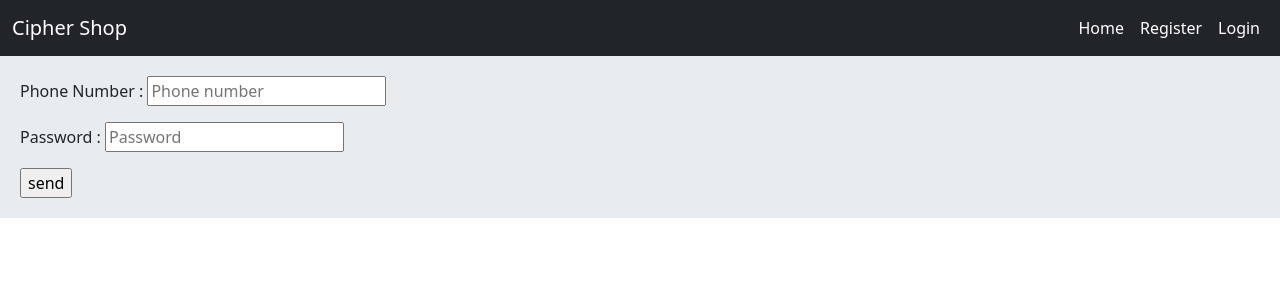
After one commit to elicipher/Online-shop, a Django app: page /account/login/ in a window 1280 px wide. The commit adds this page. Shown: the top 300 px of the page. Run offline with Django 5.2, Linux system fonts and the light colour scheme.

Commit message:
login functionality

```diff
--- a/account/forms.py
+++ b/account/forms.py
@@ -33,6 +33,7 @@ class UserChangeForm(forms.ModelForm):
         fields = ['email','phone_number','full_name' , 'password','last_login']
 
 class UserRegistrationForm(forms.Form):
+
     email = forms.EmailField(required=False,widget=forms.EmailInput(attrs={ "placeholder": "email"}),label='email',max_length=255)
     phone_number = forms.CharField(required=False,widget=forms.TextInput(attrs={ "placeholder": "Phone number"}),max_length=11)
     full_name = forms.CharField(required=False,widget=forms.TextInput(attrs={ "placeholder": "Full name"}) ,max_length=150)
@@ -57,3 +58,21 @@ class UserRegistrationForm(forms.Form):
 class VerfyCodeForm(forms.Form):
 
     code = forms.IntegerField(label='Verify code', min_value=1000, max_value=9999)
+
+
+class LoginForm(forms.Form):
+
+    phone_number = forms.CharField(required=False,widget=forms.TextInput(attrs={ "placeholder": "Phone number"}),max_length=11)
+    password = forms.CharField(required=False,widget=forms.PasswordInput(attrs={ "placeholder": "Password"}) )
+
+    def clean(self):
+        phone_number = self.cleaned_data['phone_number']
+
+        if  not User.objects.filter(phone_number =phone_number).exists():
+            self.add_error('phone_number',"This Number is not exists ")
+        if not phone_number :
+            self.add_error('phone_number',"Plaese fill the form")
+
+
+
+        return super().clean()
--- a/account/models.py
+++ b/account/models.py
@@ -39,5 +39,5 @@ class OtpCode(models.Model):
     def __str__(self):
         return f'{self.phone_number} - {self.code}'
 
-    def is_expired(self):
-        return timezone.now() > self.created + timedelta(minutes=1) #بررسی کد منقضی شده یا نه
+    def check_and_delete_if_expired(self):
+        return timezone.now() > self.created + timedelta(minutes=2)
--- /dev/null
+++ b/account/templates/account/login_page.html
@@ -0,0 +1,20 @@
+{% extends 'base.html' %}
+
+{% block content %}
+<form action="" method="post" novalidate>
+    {% csrf_token %}
+
+
+    <div class="form-group mb-3">
+        <label for="id_full_name">Phone Number :</label>
+        {{ form.phone_number }}
+        <small class="text-danger">{{ form.phone_number.errors }}</small>
+    </div>
+    <div class="form-group mb-3">
+        <label for="id_full_name">Password :</label>
+        {{ form.password }}
+        <small class="text-danger">{{ form.password.errors }}</small>
+    </div>
+   <input type="submit" value="send">
+</form>
+{% endblock %}
--- a/account/urls.py
+++ b/account/urls.py
@@ -5,4 +5,6 @@ app_name = 'account'
 urlpatterns = [
     path('register/',views.UserRegisterView.as_view(), name='user_register'),
     path('verfy/',views.VerfyCodeView.as_view(), name='verfy_code'),
+    path('login/',views.LoginView.as_view(), name='user_login'),
+    path('logout/',views.LogoutView.as_view(), name='user_logout'),
 ]
--- a/account/views.py
+++ b/account/views.py
@@ -1,11 +1,14 @@
 from django.shortcuts import render , redirect
 from django.views import View
-from .forms import UserRegistrationForm , VerfyCodeForm
+from .forms import UserRegistrationForm , VerfyCodeForm , LoginForm
 from django.contrib import messages
 import random
 from utils import send_otp_code
 from .models import OtpCode , User
-from datetime import timedelta, datetime, timezone
+from django.contrib.auth import login ,authenticate , logout
+from django.contrib.auth.mixins import LoginRequiredMixin
+
+
 # Create your views here.
 
 class UserRegisterView(View):
@@ -24,10 +27,9 @@ class UserRegisterView(View):
     def post(self , request):
         form = self.form_class(request.POST)
         if form.is_valid():
-            print("information code :", form.cleaned_data)
             random_code = random.randint(1000 , 9999)
-            send_otp_code(form.cleaned_data['phone_number'],random_code)
-            print("RANDOM CODE", random_code)
+            send_otp_code("عضویت",form.cleaned_data['phone_number'],random_code)
+            OtpCode.objects.filter(phone_number = form.cleaned_data['phone_number']).delete()
             OtpCode.objects.create(phone_number =form.cleaned_data['phone_number'] , code =random_code)
             request.session['user_registration_info'] = {
                 'phone_number': form.cleaned_data['phone_number'],
@@ -35,6 +37,7 @@ class UserRegisterView(View):
                 'full_name': form.cleaned_data['full_name'],
                 'password': form.cleaned_data['password'],
             }
+            request.session['purpose'] = 'register'
 
             messages.success(request , 'we send you a code','success')
             return redirect('account:verfy_code')
@@ -42,46 +45,107 @@ class UserRegisterView(View):
             return render(request , self.template_name, {'form':form})
 
 
+class LoginView(View):
+    def setup(self, request, *args, **kwargs):
+        self.next = request.GET.get('next')
+        return super().setup(request, *args, **kwargs)
+
+    def dispatch(self, request, *args, **kwargs):
+        if  request.user.is_authenticated :
+            return redirect('home:home')
+        return super().dispatch(request, *args, **kwargs)
+
+    form_class = LoginForm
+    template_name = 'account/login_page.html'
+
+    def get(self , request):
+        form = self.form_class()
+        return render(request , self.template_name , {'form': form})
+
+    def post(self , request):
+        form = self.form_class(request.POST)
+
+        if form.is_valid():
+            user = authenticate(request , phone_number = form.cleaned_data["phone_number"] , password = form.cleaned_data["password"])
+            if user :
+                request.session['user_registration_info']={
+                    'phone_number': form.cleaned_data['phone_number'],
+                    'password':form.cleaned_data['password']
+                }
+                request.session['purpose'] = 'login'
+                random_code = random.randint(1000 , 9999)
+                send_otp_code("ورود",form.cleaned_data['phone_number'],random_code)
+                OtpCode.objects.filter(phone_number = form.cleaned_data['phone_number']).delete()
+                OtpCode.objects.create(phone_number = form.cleaned_data['phone_number'] ,code = random_code)
+                messages.success(request , 'we send you a code','success')
+                return redirect('account:verfy_code')
+            else :
+                messages.error(request , "Password or number phone is wrong" , 'danger')
+                return render(request , self.template_name , {'form': form})
+
+        return render(request , self.template_name , {'form': form})
+
+class LogoutView(LoginRequiredMixin, View):
+
+       def get(self,request):
+        logout(request)
+        messages.success(request , "You logout successfuly " , "success")
+        return redirect('home:home')
+
+
+class VerfyCodeView(View):
+    form_class = VerfyCodeForm
+
+    def get(self, request):
+        form = self.form_class()
+        return render(request, 'account/verfy_code.html', {'form': form})
+
+    def post(self, request):
+        form = self.form_class(request.POST)
+        user_session = request.session.get('user_registration_info')
+        purpose = request.session.get('purpose')  # 'register' یا 'login'
+
+
+        phone_number = user_session.get('phone_number')
+
+        try:
+            code_instance = OtpCode.objects.get(phone_number=phone_number)
+        except OtpCode.DoesNotExist:
+            messages.error(request, 'No code found. Try again.', 'danger')
+            return redirect("account:verfy_code")
 
 
 
-class VerfyCodeView(View):
+        if code_instance.check_and_delete_if_expired():
+            code_instance.delete()
+            messages.error(request, 'The code has expired. Try again.', 'danger')
 
-    form_class = VerfyCodeForm
-    def get(self , request):
-        form = self.form_class()
-        return render(request , 'account/verfy_code.html',{'form':form})
-
-    def post(self , request):
-
-        user_session = request.session['user_registration_info']
-        try:
-            code_instance = OtpCode.objects.get(phone_number=user_session['phone_number'])
-        except OtpCode.DoesNotExist:
-            messages.error(request , 'No code found. Try again.' , 'danger')
-            return redirect("account:user_register")
-
-        form = self.form_class(request.POST)
-
-        if code_instance.is_expired():
-            code_instance.delete()
-            messages.error(request , 'The code has expired. Try again.' , 'danger')
-            return redirect("account:user_register")
+            if purpose == 'register':
+                return redirect("account:user_register")
+            else :
+                return redirect("account:user_login")
 
         if form.is_valid():
             cd = form.cleaned_data
-            if cd['code'] == code_instance.code :
-                User.objects.create_user(
-                    user_session['phone_number'] ,
-                    user_session['email'],
-                    user_session['full_name'],
-                    user_session['password']
-                                    )
-                code_instance.delete()
-                messages.success(request , 'you are registered' , 'success')
-                return redirect("home:home")
-            else :
-                messages.error(request , 'this code is wrong' , 'danger')
+            if cd['code'] == code_instance.code:
+                if purpose == 'register':
+                    registered_user = User.objects.create_user(
+                        phone_number=user_session['phone_number'],
+                        email=user_session['email'],
+                        full_name=user_session['full_name'],
+                        password=user_session['password']
+                    )
+                    login(request , registered_user)
+                    code_instance.delete()
+                    messages.success(request, 'You are registered!', 'success')
+                elif purpose == 'login':
+
+                    user = User.objects.filter(phone_number=phone_number).first()
+                    login(request, user)
+                    messages.success(request, 'You are logged in!', 'success')
+
+                    code_instance.delete()
+                    return redirect("home:home")
+            else:
+                messages.error(request, 'This code is wrong.', 'danger')
                 return redirect("account:verfy_code")
-
-        return redirect("home:home")
--- a/templates/inc/navbar.html
+++ b/templates/inc/navbar.html
@@ -1,14 +1,20 @@
   <!-- Navbar -->
   <nav class="navbar navbar-expand-lg navbar-dark bg-dark">
     <div class="container-fluid">
-      <a class="navbar-brand" href="#">فروشگاه من</a>
+      <a class="navbar-brand" href="#">Cipher Shop</a>
       <button class="navbar-toggler" type="button" data-bs-toggle="collapse" data-bs-target="#navbarNav">
         <span class="navbar-toggler-icon"></span>
       </button>
       <div class="collapse navbar-collapse" id="navbarNav">
         <ul class="navbar-nav ms-auto">
           <li class="nav-item"><a class="nav-link active" href="{% url 'home:home' %}">Home</a></li>
+          {% if request.user.is_authenticated  %}
+
+          <li class="nav-item"><a class="nav-link active" href="{% url 'account:user_logout' %}">Logout</a></li>
+          {% else %}
           <li class="nav-item"><a class="nav-link active" href="{% url 'account:user_register' %}">Register</a></li>
+          <li class="nav-item"><a class="nav-link active" href="{% url 'account:user_login' %}">Login</a></li>
+          {% endif %}
         </ul>
       </div>
     </div>
--- a/utils.py
+++ b/utils.py
@@ -1,13 +1,13 @@
 from kavenegar import *
 
-def send_otp_code(phone_number , code):
+def send_otp_code(Subject,phone_number , code):
 
    try:
-      api = KavenegarAPI('376E74376E3643392F4B63655858796F7154674838363834733179727A4C4D6D48763447313377473452493D')
+      api = KavenegarAPI('41463741336C447569467271653658576F33634E545152477459317331586735572B7466446C7734432B4D3D')
       params = {
          'sender': '2000660110',#optional
          'receptor': phone_number,#multiple mobile number, split by comma
-         'message': f' «فروشگاه الی سایفر» \n کد تایید عضویت شما : \n {code}   ',
+         'message': f' «فروشگاه الی سایفر» \n کد تایید {Subject} شما : \n {code}   ',
       }
       response = api.sms_send(params)
       print(response)
```
Also changed, not shown: README.md (deleted), account/migrations/0005_alter_otpcode_created.py (added), account/migrations/0006_alter_otpcode_created.py (added), db.sqlite3.
